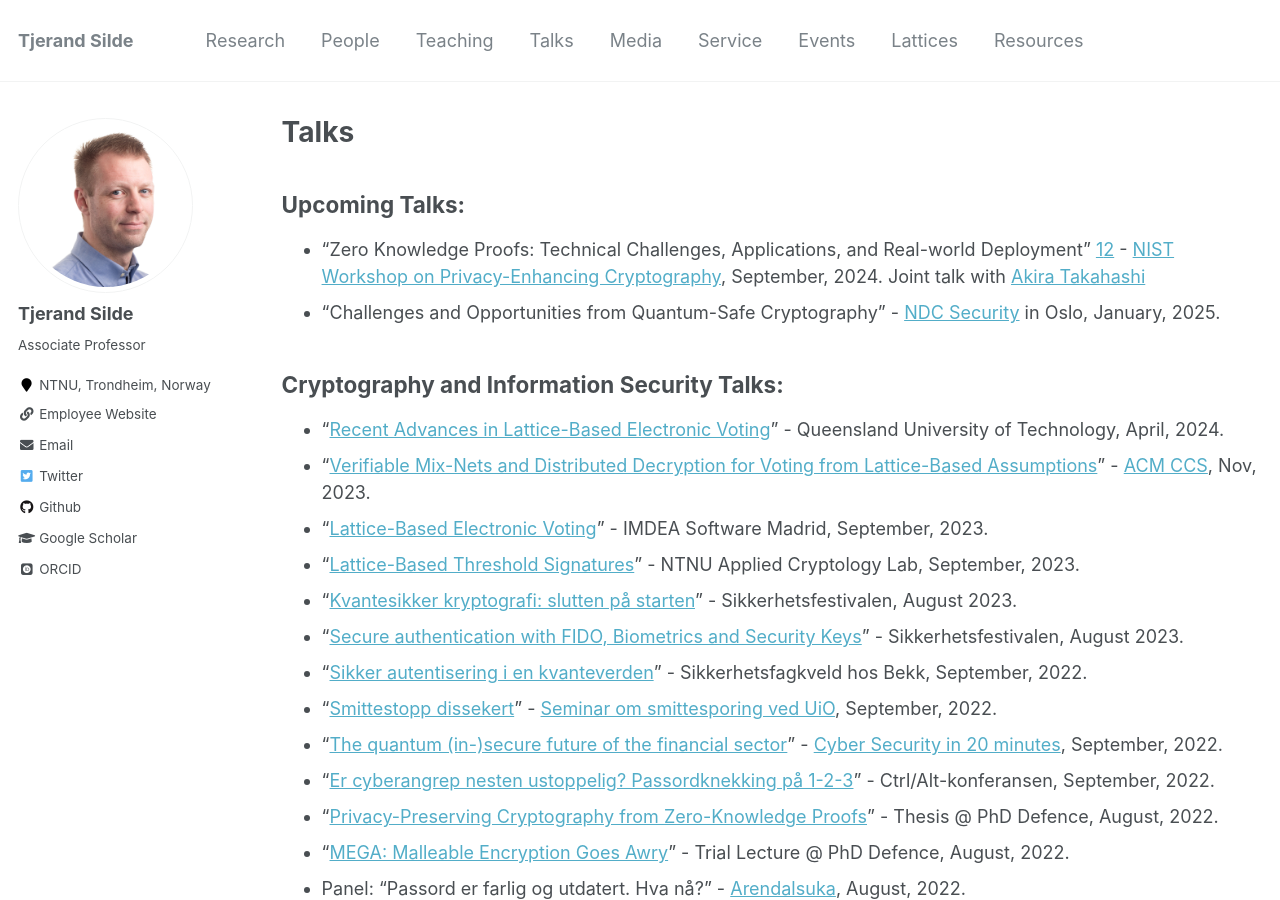
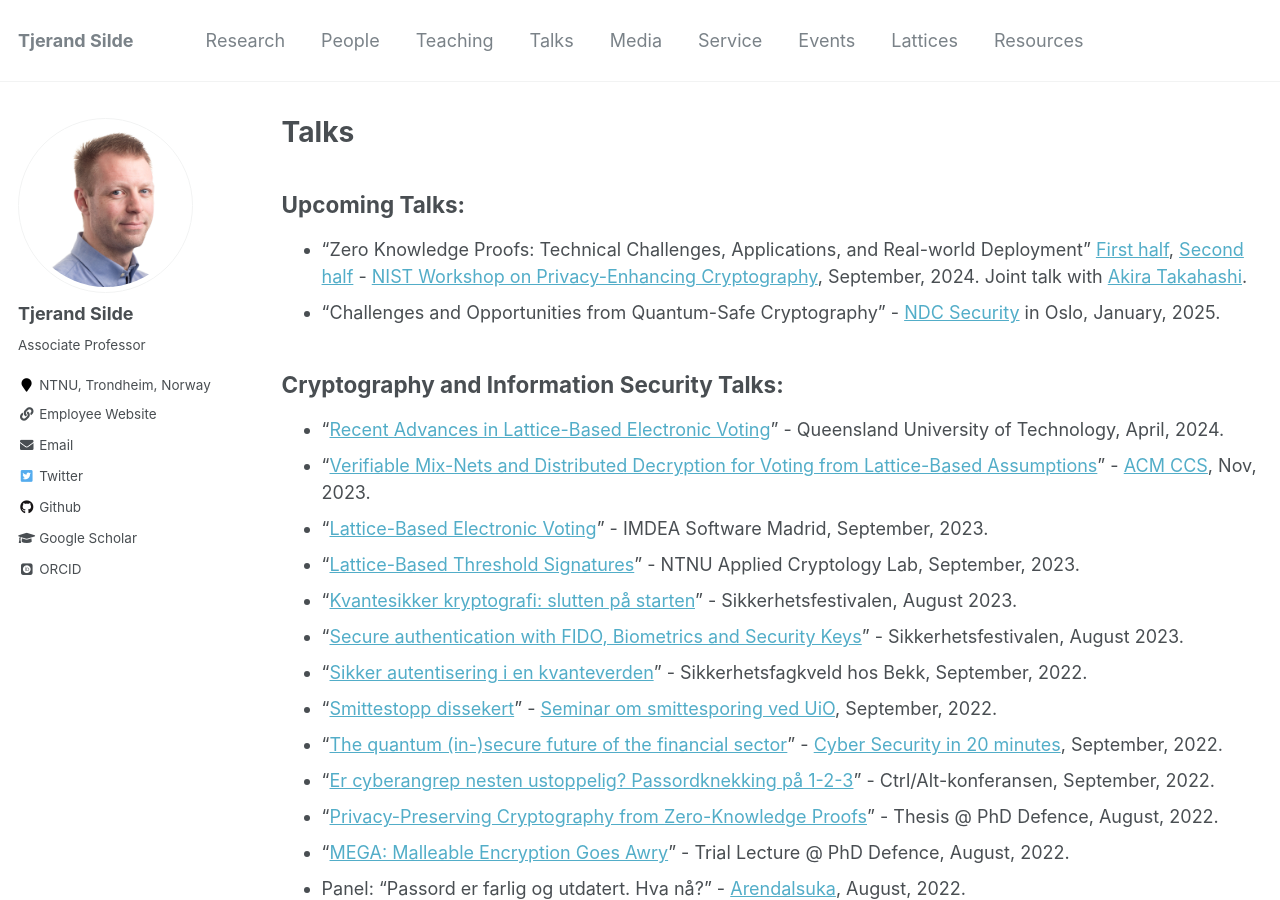
Before and after one commit to tjesi/tjesi.github.io, a Jekyll site: the page built from _pages/talks.md, in a window 1280 px wide and 900 px high. Built offline with Jekyll 4.4.1, drawn with Linux system fonts in a browser that asks for light colours; some web fonts are replaced.

Commit message:
Update talks.md

```diff
--- a/_pages/talks.md
+++ b/_pages/talks.md
@@ -7,7 +7,7 @@ author_profile: true
 
 ## Upcoming Talks:
 
-* "Zero Knowledge Proofs: Technical Challenges, Applications, and Real-world Deployment" [1](https://tjerandsilde.no/files/NIST-WPEC-Akira.pdf)[2](https://tjerandsilde.no/files/NIST-WPEC-Tjerand.pdf) - [NIST Workshop on Privacy-Enhancing Cryptography](https://csrc.nist.gov/events/2024/wpec2024), September, 2024. Joint talk with [Akira Takahashi](https://akiratk0355.github.io)
+* "Zero Knowledge Proofs: Technical Challenges, Applications, and Real-world Deployment" [First half](https://tjerandsilde.no/files/NIST-WPEC-Akira.pdf), [Second half](https://tjerandsilde.no/files/NIST-WPEC-Tjerand.pdf) - [NIST Workshop on Privacy-Enhancing Cryptography](https://csrc.nist.gov/events/2024/wpec2024), September, 2024. Joint talk with [Akira Takahashi](https://akiratk0355.github.io).
 * "Challenges and Opportunities from Quantum-Safe Cryptography" - [NDC Security](https://ndc-security.com/speakers/tjerand-silde) in Oslo, January, 2025.
 
 ## Cryptography and Information Security Talks:
```
